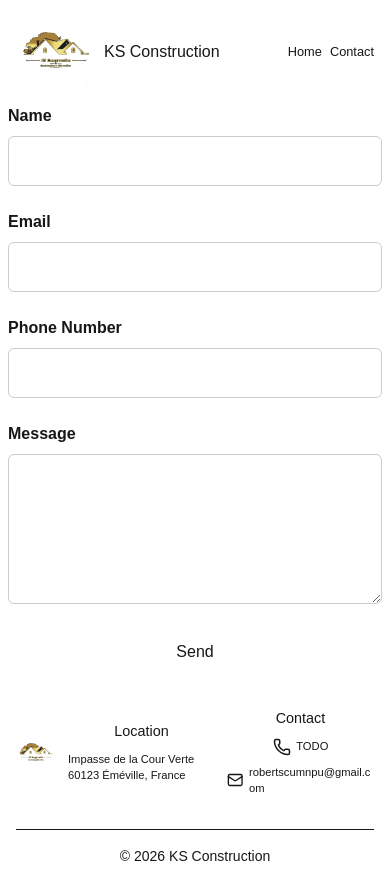
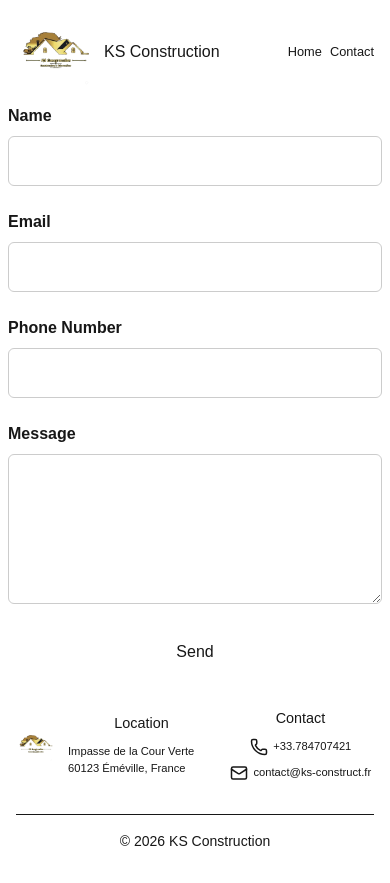
Before and after one commit to neon1024/ks-construct, a Next.js app: page /contact in a window 390 px wide. Built offline with nearby package versions, Linux system fonts and the light colour scheme; no server answers.

Commit message:
added email + phone number

```diff
--- a/constants.ts
+++ b/constants.ts
@@ -1,8 +1,6 @@
 export const COMPANY = {
     NAME: "KS Construction",
     LOCATION: "Impasse de la Cour Verte 60123 Éméville, France",
-    // TODO
-    PHONE_NUMBER: "TODO",
-    // TODO
-    EMAIL: "robertscumnpu@gmail.com",
+    PHONE_NUMBER: "+33.784707421",
+    EMAIL: "contact@ks-construct.fr",
 };
```
